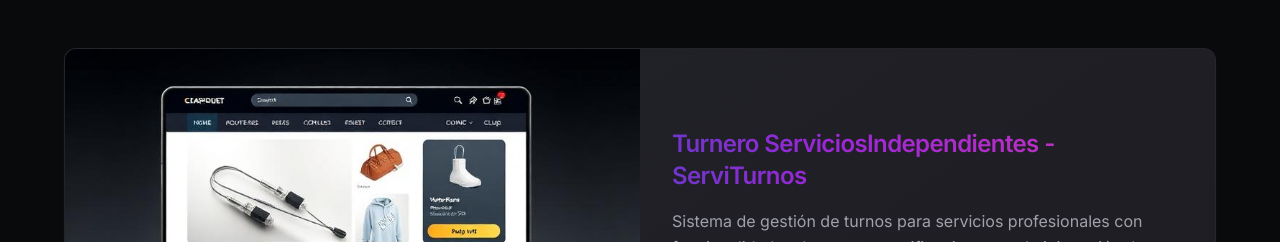
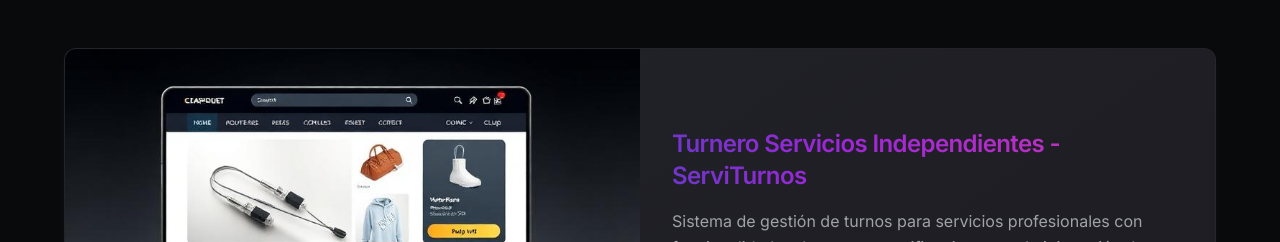
Before and after one commit to CristianNinotti/porfolio-cristian-ninotti, a React (Vite) app: page / in a window 1280 px wide. Shown: the part 4340-4582 px from the top of the page. Built offline with nearby package versions, Linux system fonts and the light colour scheme; the HTML template or start-up script is replaced by a standard one.

Commit message:
Update project title

```diff
--- a/src/components/Projects.tsx
+++ b/src/components/Projects.tsx
@@ -8,7 +8,7 @@ import project3 from "@/assets/project-3.jpg";
 const Projects = () => {
   const projects = [
     {
-      title: "Turnero ServiciosIndependientes - ServiTurnos",
+      title: "Turnero Servicios Independientes - ServiTurnos",
       description: "Sistema de gestión de turnos para servicios profesionales con funcionalidades de reserva, notificaciones y administración de horarios.",
       image: project1,
       technologies: ["React", "Node.js", "MySQL", "Express"],
```
